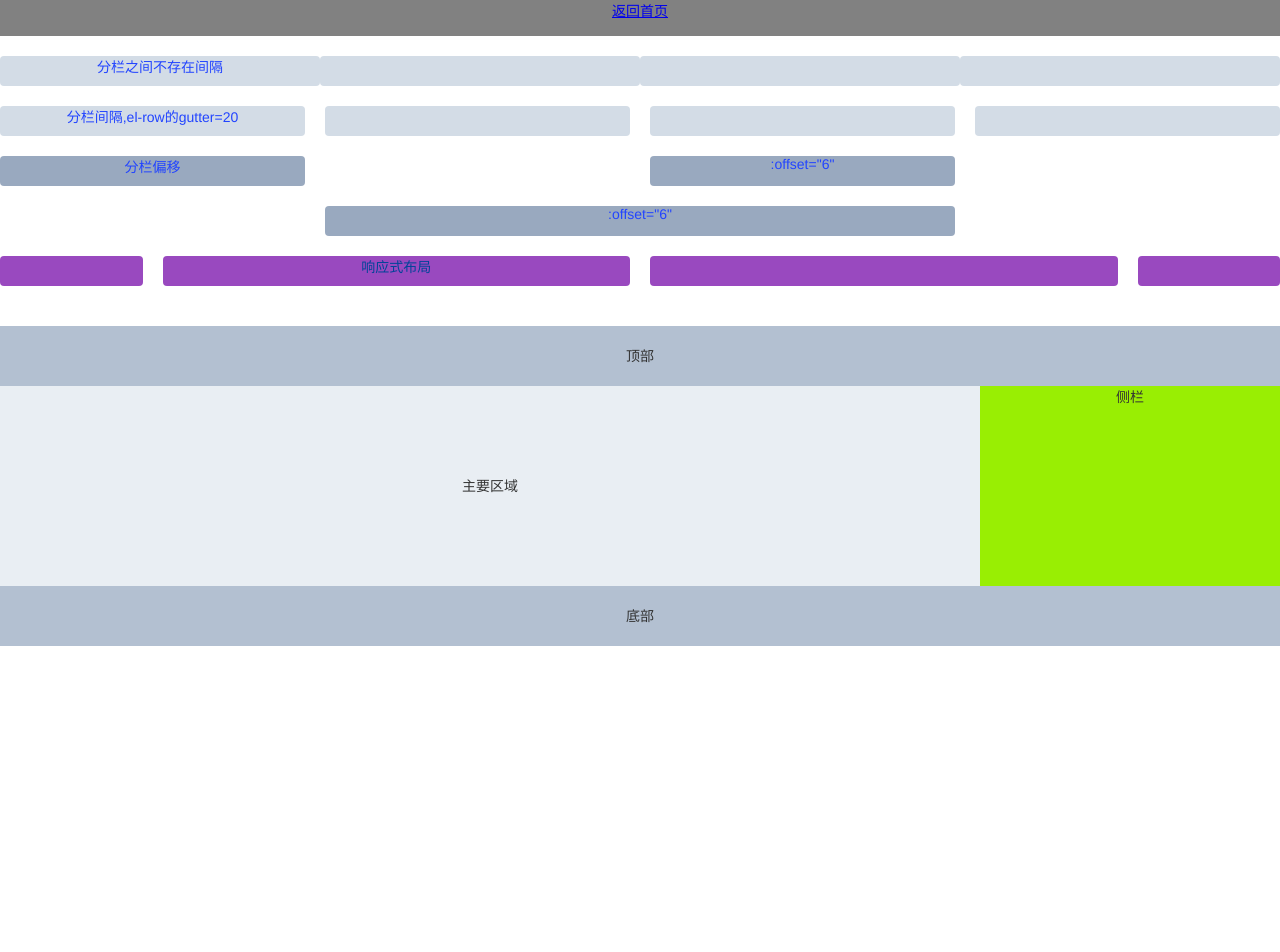
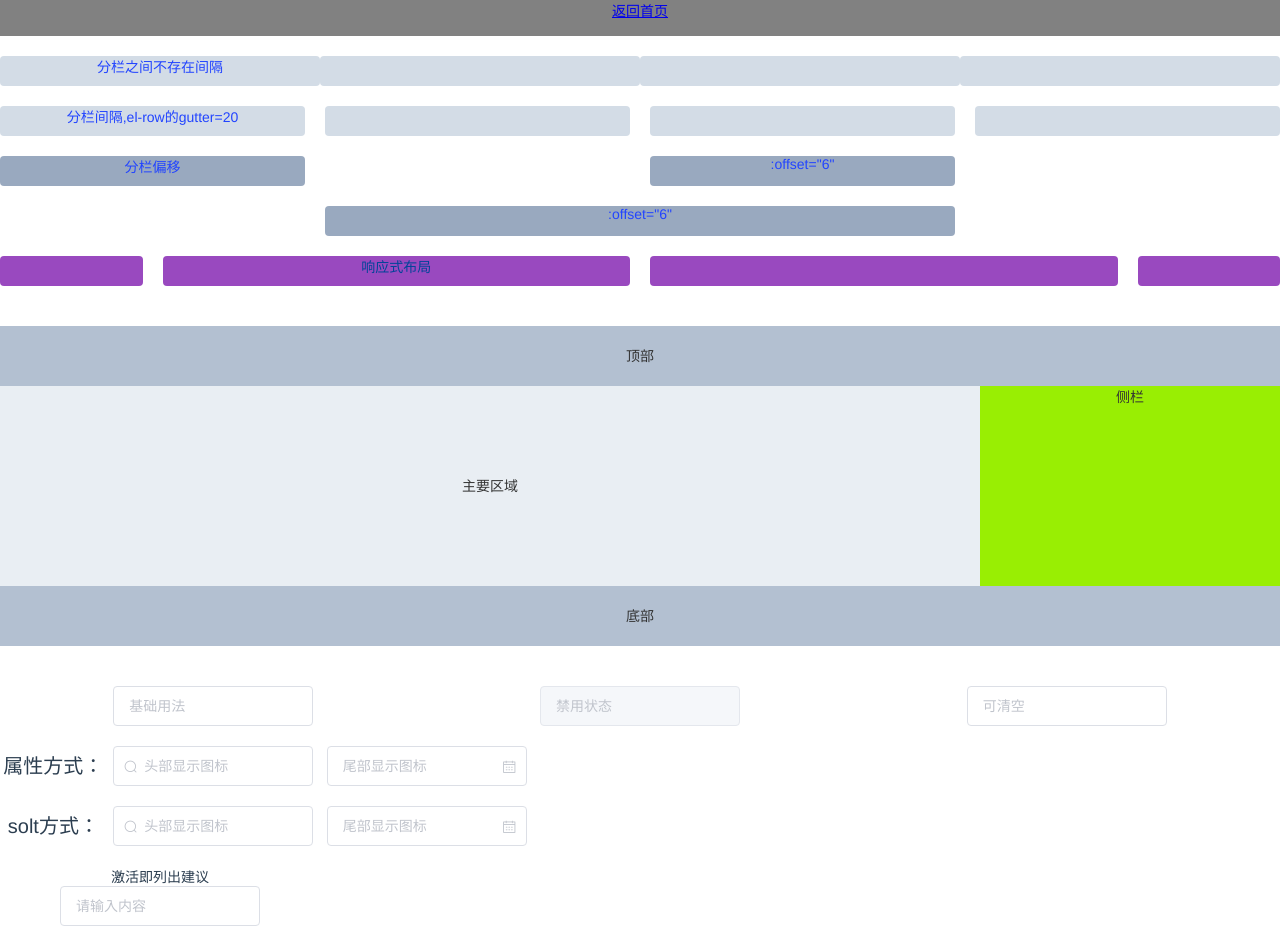
Before and after one commit to guoshengqiu/vue, a Vue app in the folder vue-loading/vue-practice/: page /#/elementui in a window 1280 px wide. Shown: the top 952 px of the page. Before the commit the page ends 800 px from the top, so only its background shows below. Built offline with nearby package versions, Linux system fonts and the light colour scheme.

Commit message:
学习element-ui input

```diff
--- /dev/null
+++ b/vue-loading/vue-practice/src/components/Input/index.vue
@@ -0,0 +1,108 @@
+<template>
+  <div class="form">
+    <el-row>
+      <el-col span="8">
+        <el-input v-model="input" placeholder="基础用法"></el-input>
+      </el-col>
+      <el-col span="8">
+        <el-input v-model="input1" placeholder="禁用状态" disabled></el-input>
+      </el-col>
+      <el-col span="8">
+        <el-input v-model="input2" placeholder="可清空" clearable></el-input>
+      </el-col>
+    </el-row>
+    <el-row>
+      <el-col span="2" class="text"><span>属性方式：</span></el-col>
+      <el-col span="4">
+        <el-input prefix-icon="el-icon-search" placeholder="头部显示图标" v-model="input3"></el-input>
+      </el-col>
+      <el-col span="4">
+        <el-input suffix-icon="el-icon-date" placeholder="尾部显示图标" v-model="input4"></el-input>
+      </el-col>
+    </el-row>
+    <el-row>
+      <el-col span="2" class="text"><span>solt方式：</span></el-col>
+      <el-col span="4">
+        <el-input placeholder="头部显示图标" v-model="input5"><i slot="prefix" class="el-input__icon el-icon-search"></i></el-input>
+      </el-col>
+      <el-col span="4">
+        <el-input placeholder="尾部显示图标" v-model="input6"><i slot="suffix" class="el-input__icon el-icon-date"></i></el-input>
+      </el-col>
+    </el-row>
+    <el-row class="food">
+      <el-col span="6">
+        <div>激活即列出建议</div>
+        <el-autocomplete
+          v-model="state1"
+          :fetch-suggestions="querySearch"
+          placeholder="请输入内容"
+          @select="handleSelect"
+        ></el-autocomplete>
+      </el-col>
+    </el-row>
+  </div>
+</template>
+
+<script>
+export default {
+  name: 'Input',
+  data () {
+    return {
+      input: '',
+      input1: '',
+      input2: '',
+      input3: '',
+      input4: '',
+      input5: '',
+      input6: '',
+      state1: '',
+      res: []
+    }
+  },
+  mounted () {
+    this.res = this.loadAll()
+  },
+  methods: {
+    loadAll () {
+      return [
+        {'value': '棒棒鸡'},
+        {'value': '叉烧面'},
+        {'value': '馄饨'},
+        {'value': '饺子'},
+        {'value': '麻婆豆腐'},
+        {'value': '牛肉面'}
+      ]
+    },
+    querySearch (qs, cb) {
+      let rest = this.res
+      let results = qs ? rest.filter() : rest
+      // 调用callback返回建议列表的数据
+      cb(results)
+    },
+    createFilter (qs) {
+      return (food) => {
+        return (food.value.toLowerCase().indexOf(qs.toLowerCase()) === 0)
+      }
+    },
+    handleSelect (item) {
+      console.log(item)
+    }
+  }
+}
+</script>
+
+<style>
+  .form {
+    margin: 40px 0;
+  }
+  .el-input {
+    width: 200px;
+  }
+  .text {
+    font-size: 20px;
+    line-height: 40px;
+  }
+  .food {
+    padding-bottom: 200px;
+  }
+</style>
--- a/vue-loading/vue-practice/src/views/elementui/index.vue
+++ b/vue-loading/vue-practice/src/views/elementui/index.vue
@@ -29,14 +29,16 @@
       <el-col :xs="8" :sm="6" :md="4" :lg="3" :xl="1"><div class="cell-v"></div></el-col>
     </el-row>
     <Layout></Layout>
+    <Input/>
   </div>
 </template>
 
 <script>
 import Layout from '@/components/Layout'
+import Input from '@/components/Input'
 
 export default {
-  components: { Layout }
+  components: { Layout, Input }
 }
 </script>
 
```
